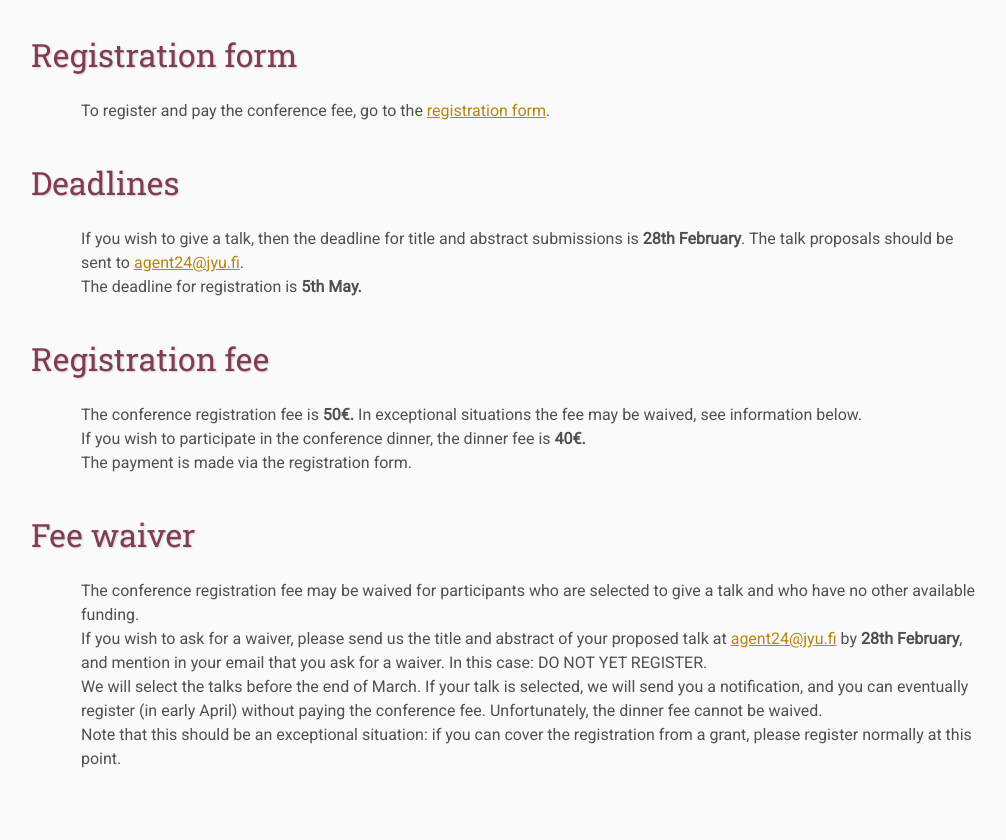
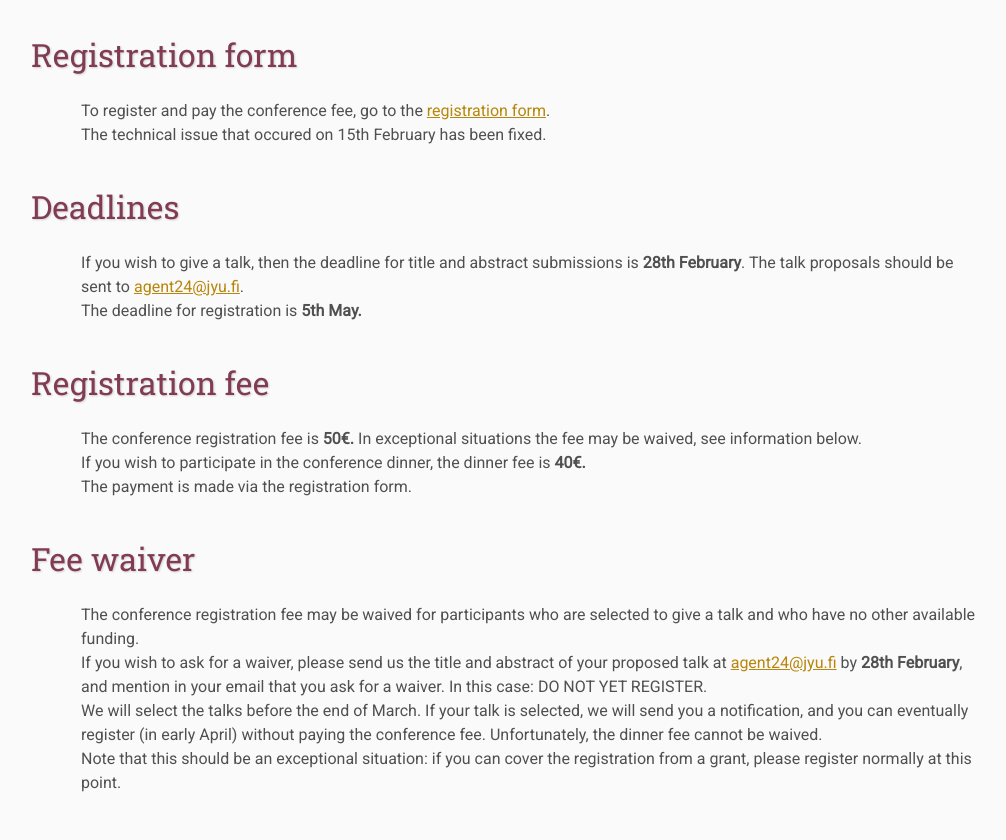
Before and after one commit to agent-forum/agent-forum.github.io, a plain HTML site: page registration/index.html in a window 1280 px wide. Shown: the part 861-1701 px from the top of the page, without its empty margins (109-1115 px from the left). Drawn offline with Linux system fonts and the light colour scheme; files that its build step writes are made by us from their sources.

Commit message:
Update index.html

```diff
--- a/registration/index.html
+++ b/registration/index.html
@@ -46,7 +46,8 @@
     Registration form
     </h2>
 	<p>
-	To register and pay the conference fee, go to the <a href=" https://registration.contio.fi/jyu/Registration/Login?id=4079-KONG_MLTK-3423">registration form</a>.
+	To register and pay the conference fee, go to the <a href=" https://registration.contio.fi/jyu/Registration/Login?id=4079-KONG_MLTK-3423">registration form</a>. <br>
+	The technical issue that occured on 15th February has been fixed.
 	</p>
 
 	<h2> Deadlines </h2>
```
